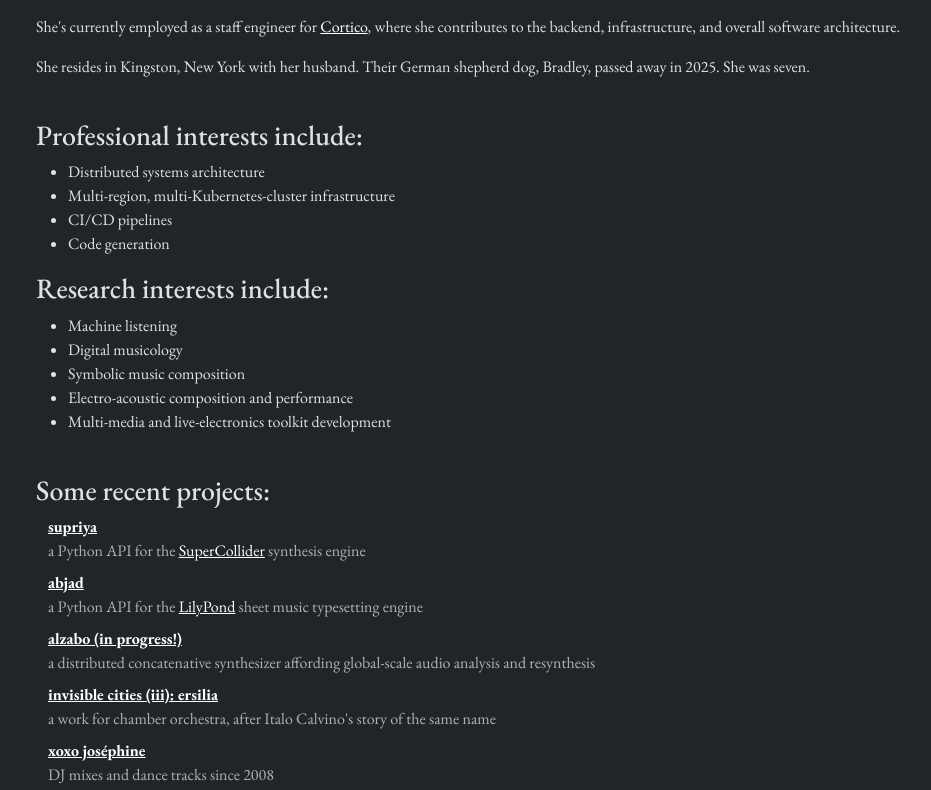
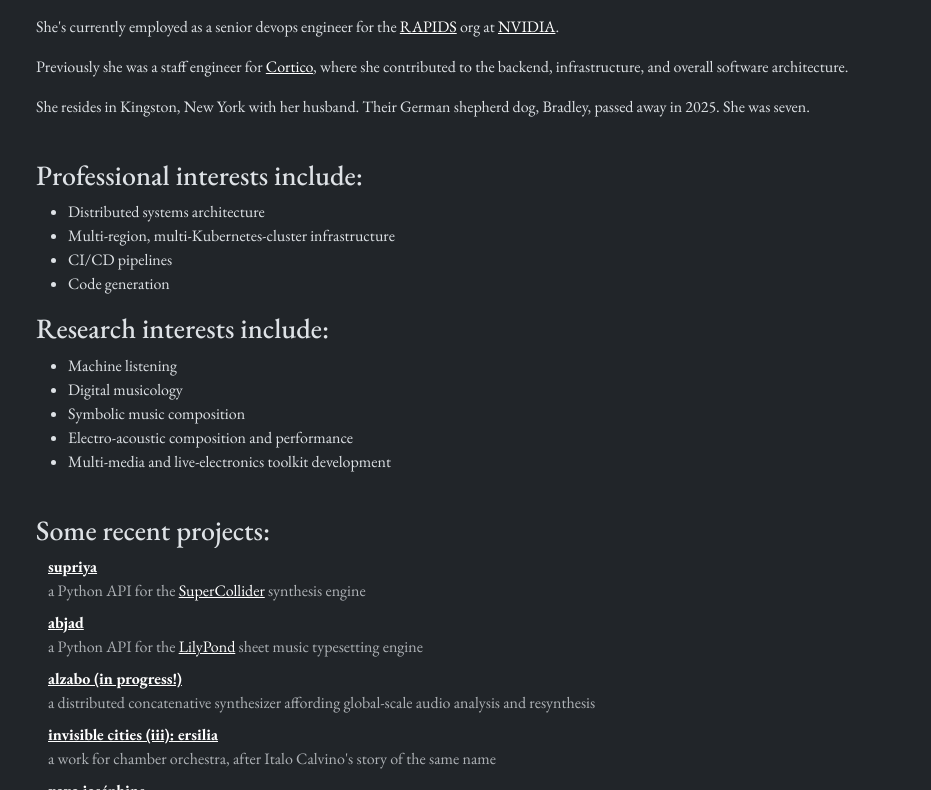
Before and after one commit to josephine-wolf-oberholtzer/josephine-wolf-oberholtzer.github.io, a plain HTML site: page index.html in a window 1280 px wide. Shown: the part 203-993 px from the top of the page, without its empty margins (46-977 px from the left). Drawn offline with nearby package versions, Linux system fonts and the light colour scheme.

Commit message:
Update work history

```diff
--- a/index.html
+++ b/index.html
@@ -28,7 +28,8 @@
       <br />
       <h2>is a composer, researcher, and software developer</h2>
       <br />
-      <p>She's currently employed as a staff engineer for <a href="https://cortico.ai/">Cortico</a>, where she contributes to the backend, infrastructure, and overall software architecture.</p>
+      <p>She's currently employed as a senior devops engineer for the <a href="https://rapids.ai">RAPIDS</a> org at <a href="https://www.nvidia.com/">NVIDIA</a>.</p>
+      <p>Previously she was a staff engineer for <a href="https://cortico.ai/">Cortico</a>, where she contributed to the backend, infrastructure, and overall software architecture.</p>
       <p>She resides in Kingston, New York with her husband. Their German shepherd dog, Bradley, passed away in 2025. She was seven.</p>
       <br />
       <h3>Professional interests include:</h3>
```
